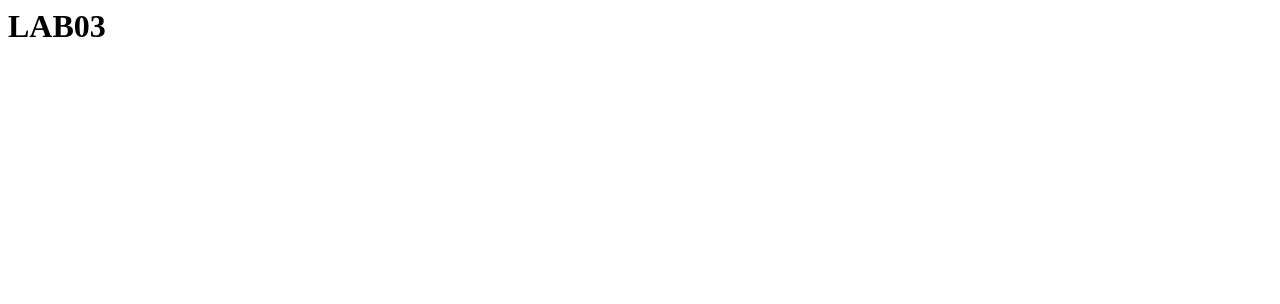
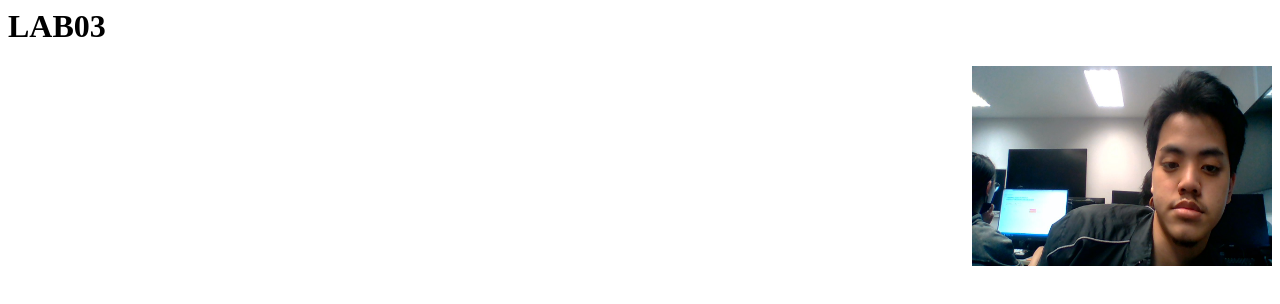
Before and after one commit to 96ekp/DavOpsLab03, a plain HTML site: page index.html in a window 1280 px wide. Drawn offline with Linux system fonts and the light colour scheme.

```diff
--- a/index.html
+++ b/index.html
@@ -1 +1,2 @@
 <h1>LAB03</h1>
+<img src="Gunn.jpg" alt="Gun" style="float:right;width:300px;height:200px;">
```
Also changed, not shown: Gunn.jpg (added).
